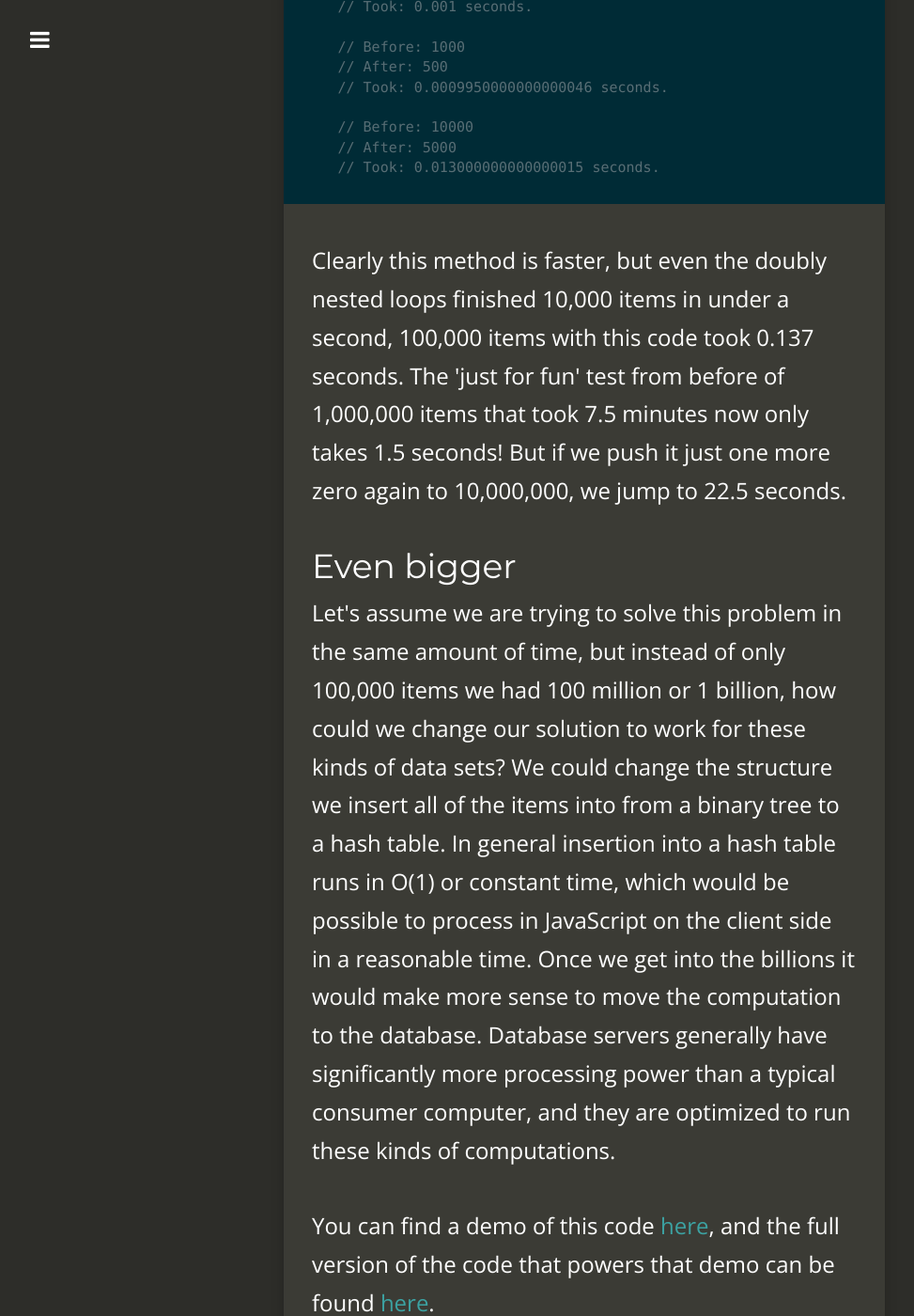
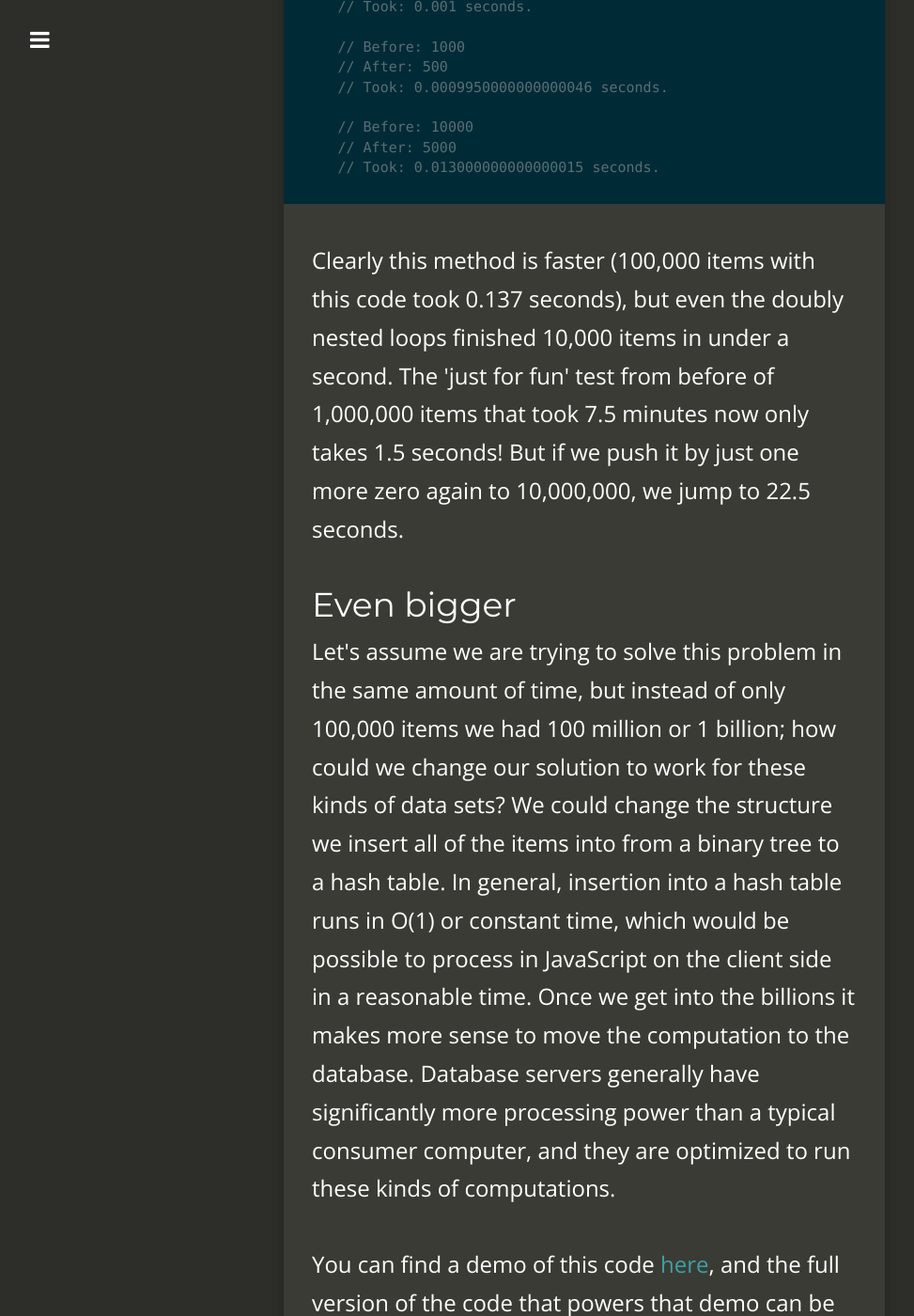
Before and after one commit to cnieren/Blog, a Jekyll site: the page built from _posts/2016-01-22-super-dedup-er.md, in a window 1280 px wide and 1400 px high, scrolled down 6396 px. Shown: the whole window at 94% size, without its empty margins (18-991 px from the left). Built offline with Jekyll 4.4.1, drawn with Linux system fonts in a browser that asks for light colours; nearby versions of some CDN libraries; some of the changed text lies outside the part shown.

Commit message:
Grammar edits

```diff
--- a/_posts/2016-01-22-super-dedup-er.md
+++ b/_posts/2016-01-22-super-dedup-er.md
@@ -12,14 +12,14 @@
 ---
 I was recently asked to use JavaScript to solve the following problem:
 
-> Given an unsorted list of email addresses write a function to remove all duplicates while maintaining the original ordering of the list. The solution should be able to run in well under a second on and list of 100,000 items with up to 50% duplication in the list.
+> Given an unsorted list of email addresses, write a function to remove all duplicates while maintaining the original ordering of the list. The solution should be able to run in well under a second on and list of 100,000 items with up to 50% duplication in the list.
 
 ## TL;DR
 Insertion into a binary tree is much faster than doubly nested loops and insertion into a hash table is faster yet. Who knew?
 Here is a live [demo][Demo] you can play with and the code that powers the demo can be found [here][DemoCode].
 
 ## The easy solution
-Let\'s start with the obvious answer, doubly nested loops! For each element in the list we visit every other element to see if we find a duplicate. 100,000 items sounds big, but modern computers are super-fast, maybe it will be fast enough, let\'s test.
+Let\'s start with the obvious answer, doubly nested loops! For each element in the list we visit every other element to see if we find a duplicate. 100,000 items sounds big, but modern computers are super-fast. Maybe it will be fast enough, let\'s test.
 
 {% highlight javascript %}
 function dedupe(arr) {
@@ -126,11 +126,11 @@
 
 {% endhighlight %}
 
-This is looking really good, 10,000 items with 50% duplication only takes about 47 milliseconds, and one more zero can\'t make that much of a difference can it? Wrong, 100,000 items takes 4.5 seconds on my fairly powerful desktop computer. For fun I added one more zero just to see how long it would take for 1,000,000 items, **7.5 Minutes!** We knew this wasn\'t the best solution, doubly nested loops run in O(n<sup>2</sup>) time, but they are really easy to write and as we showed, for small enough inputs, they work just fine.
+This is looking really good. 10,000 items with 50% duplication only takes about 47 milliseconds, and one more zero can\'t make that much of a difference can it? Wrong, 100,000 items takes 4.5 seconds on my fairly powerful desktop computer. For fun I added one more zero just to see how long it would take for 1,000,000 items. **7.5 minutes!** We knew this wasn\'t the best solution, doubly nested loops run in O(n<sup>2</sup>) time, but they are really easy to write and as we showed, for small enough inputs, they work just fine.
 
 ## The better solution
 
-Instead of searching for each item in the list, let\'s use a binary tree to help. It isn\'t the most intuitive solution, but it goes something like this: attempt to add every item in the list to a binary tree, while we are trying to find the location in the tree for a particular item, if we find that the tree already contains that item, report that it was a duplicate and don\'t add it to the result. Inserting _n_ items into a binary tree on average runs in O(n log n) time. Just to drive this point home, for 20 items using the doubly nested loops  we would execute about 400 operations, using the tree method we would execute just 26! Here is the important code and the results of running the same tests as before using the tree solution.
+Instead of searching for each item in the list, let\'s use a binary tree to help. It isn\'t the most intuitive solution, but it goes something like this: attempt to add every item in the list to a binary tree. While we are trying to find the location in the tree for a particular item, if we find that the tree already contains that item, report that it was a duplicate and don\'t add it to the result. Inserting _n_ items into a binary tree on average runs in O(n log n) time. Just to drive this point home, for 20 items using the doubly nested loops  we would execute about 400 operations, using the tree method we would execute just 26! Here is the important code and the results of running the same tests as before using the tree solution.
 
 {% highlight javascript %}
 var root = null;
@@ -207,11 +207,11 @@
 
 {% endhighlight %}
 
-Clearly this method is faster, but even the doubly nested loops finished 10,000 items in under a second, 100,000 items with this code took 0.137 seconds. The \'just for fun\' test from before of 1,000,000 items that took 7.5 minutes now only takes 1.5 seconds! But if we push it just one more zero again to 10,000,000, we jump to 22.5 seconds.
+Clearly this method is faster (100,000 items with this code took 0.137 seconds), but even the doubly nested loops finished 10,000 items in under a second. The \'just for fun\' test from before of 1,000,000 items that took 7.5 minutes now only takes 1.5 seconds! But if we push it by just one more zero again to 10,000,000, we jump to 22.5 seconds.
 
 ## Even bigger
 
-Let\'s assume we are trying to solve this problem in the same amount of time, but instead of only 100,000 items we had 100 million or 1 billion, how could we change our solution to work for these kinds of data sets? We could change the structure we insert all of the items into from a  binary tree to a hash table. In general insertion into a hash table runs in O(1)  or constant time, which would be possible to process in JavaScript on the client side in a reasonable time. Once we get into the billions it would make more sense to move the computation to the database. Database servers generally have significantly more processing power than a typical consumer computer, and they are optimized to run these kinds of computations.
+Let\'s assume we are trying to solve this problem in the same amount of time, but instead of only 100,000 items we had 100 million or 1 billion; how could we change our solution to work for these kinds of data sets? We could change the structure we insert all of the items into from a  binary tree to a hash table. In general, insertion into a hash table runs in O(1) or constant time, which would be possible to process in JavaScript on the client side in a reasonable time. Once we get into the billions it makes more sense to move the computation to the database. Database servers generally have significantly more processing power than a typical consumer computer, and they are optimized to run these kinds of computations.
 
 You can find a demo of this code [here][Demo], and the full version of the code that powers that demo can be found [here][DemoCode].
 
```
